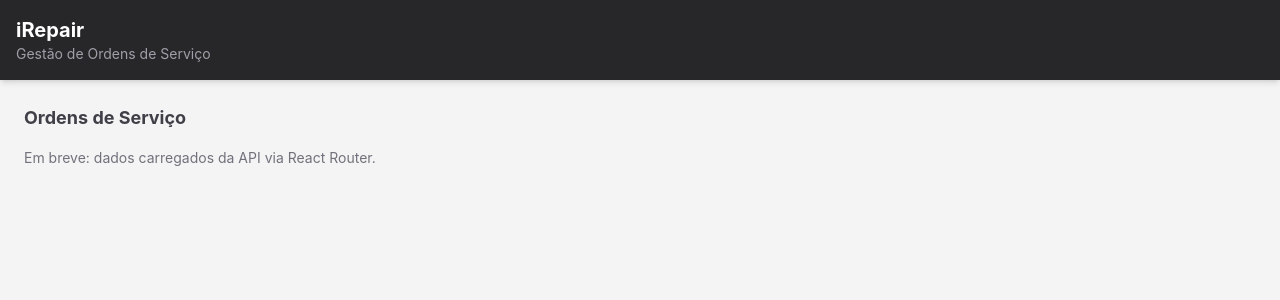
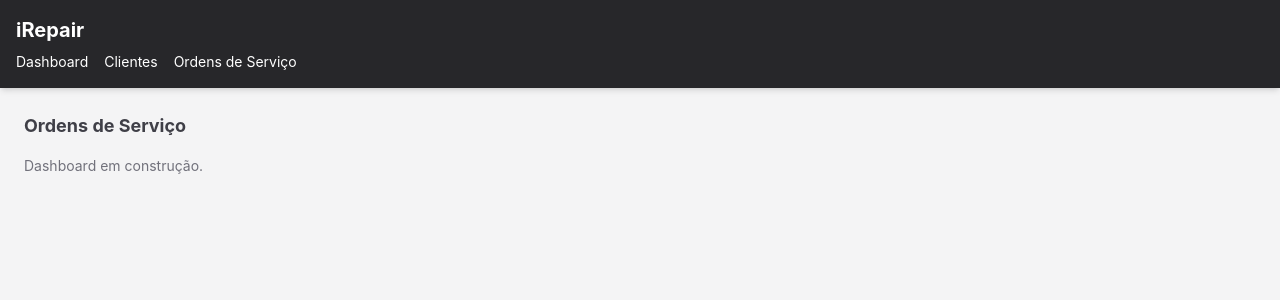
Before and after one commit to hugo338mvm/iRepair, a React (Vite) app: page / in a window 1280 px wide. Shown: the top 300 px of the page. Built offline with nearby package versions, Linux system fonts and the light colour scheme.

Commit message:
feat: configura rotas com react router e conecta as paginas

```diff
--- a/src/App.tsx
+++ b/src/App.tsx
@@ -1,17 +1,20 @@
-import { Header } from './components/Header';
+import { BrowserRouter, Routes, Route } from 'react-router';
+import { MainLayout } from './components/MainLayout';
+import { DashboardPage } from './pages/DashboardPage';
+import { ClientsPage } from './pages/ClientsPage';
+import { ServiceOrdersPage } from './pages/ServiceOrdersPage';
 
 export const App = () => {
   return (
-    <div className="min-h-screen bg-zinc-100">
-      <Header />
-      <main className="p-6">
-        <h2 className="text-lg font-bold text-zinc-700 mb-4">
-          Ordens de Serviço
-        </h2>
-        <p className="text-zinc-500 text-sm">
-          Em breve: dados carregados da API via React Router.
-        </p>
-      </main>
-    </div>
+    <BrowserRouter>
+      <Routes>
+        <Route element={<MainLayout />}>
+          <Route path="/" element={<DashboardPage />} />
+          <Route path="/clients" element={<ClientsPage />} />
+          <Route path="/service-orders" element={<ServiceOrdersPage />} />
+          <Route path="*" element={<h1>Página não encontrada 💔</h1>} />
+        </Route>
+      </Routes>
+    </BrowserRouter>
   );
 };
```
